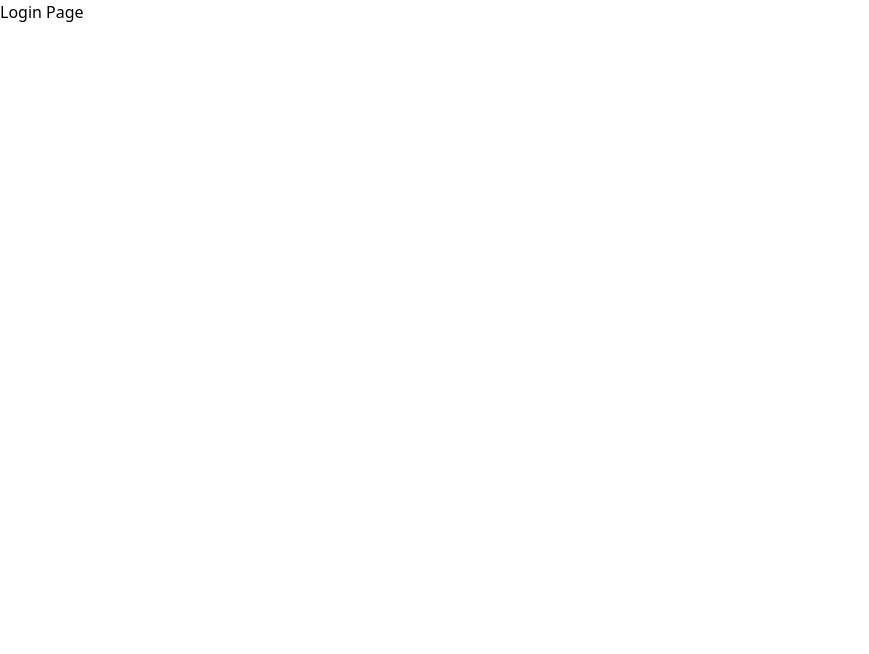
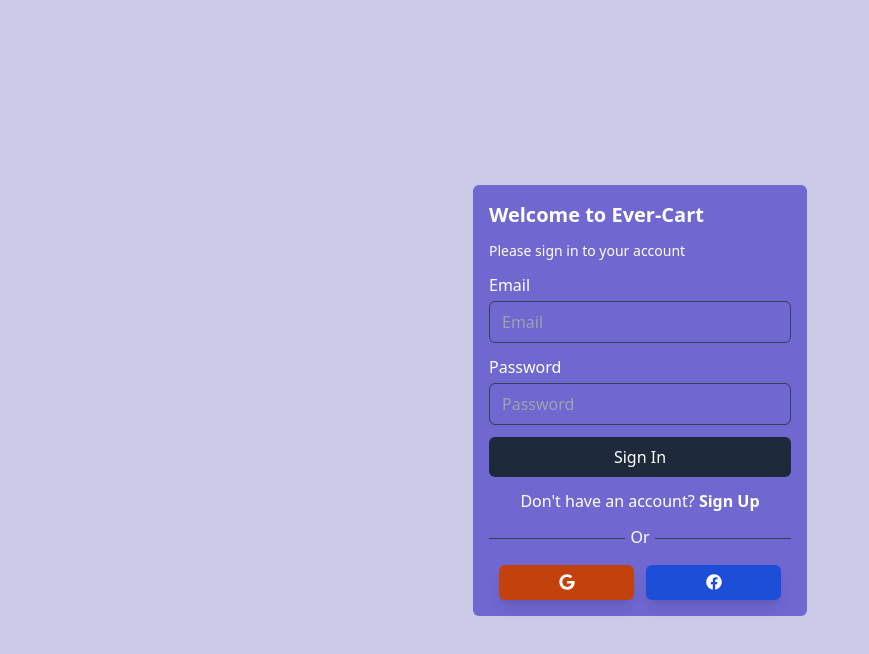
Before and after one commit to kkmorrisfam/dashboard, a React (Create React App) app: page /login in a window 1280 px wide. Shown: the top 654 px of the page, without its empty margins (0-869 px from the left). Built offline with nearby package versions, Linux system fonts and the light colour scheme.

Commit message:
add login and state

```diff
--- a/src/index.js
+++ b/src/index.js
@@ -1,4 +1,4 @@
-import React, {lazy} from 'react';
+import React, {lazy, Suspense} from 'react';
 import ReactDOM from 'react-dom/client';
 import './index.css';
 import { BrowserRouter } from 'react-router-dom';
@@ -8,10 +8,8 @@
 const root = ReactDOM.createRoot(document.getElementById('root'));
 root.render(
   <BrowserRouter>
-    <App />
+    <Suspense>
+      <App />
+    </Suspense>
   </BrowserRouter>
 );
-
-// If you want to start measuring performance in your app, pass a function
-// to log results (for example: reportWebVitals(console.log))
-// or send to an analytics endpoint. Learn more: https://bit.ly/CRA-vitals
--- a/src/views/auth/Login.jsx
+++ b/src/views/auth/Login.jsx
@@ -1,9 +1,81 @@
-import React from 'react';
+import React, {useState} from 'react';
+import { Link } from 'react-router-dom';
+import { FaGoogle } from "react-icons/fa";
+import { FaFacebook } from "react-icons/fa";
 
 const Login = () => {
+
+    const [state, setState] = useState({
+            email: '',
+            password: ''
+        });
+
+        const inputHandle = (e)=> {
+            setState({
+                ...state,
+                [e.target.name] : e.target.value
+            })
+        }
+
+        const submit = (e) => {
+            e.preventDefault()
+            console.log(state)
+        }
+
     return (
-        <div>
-            <h1>Login Page</h1>
+        <div className ='min-w-screen min-h-screen bg-[#cdcae9] flex justify-center items-center'>
+            <div className='w-[350px] text-[#ffffff] p-2'>
+                <div className='bg-[#6f68d1] p-4 rounded-md'>
+                    <h2 className='text-xl mb-3 font-bold'>Welcome to Ever-Cart</h2>
+                    <p className='text-sm mb-3 font-medium'>Please sign in to your account</p>
+            <form onSubmit={submit}>
+                <div className='flex flex-col w-full gap-1 mb-3'>
+                    <label htmlFor="email">Email</label>
+                    <input onChange={inputHandle} value={state.email}
+                    className="px-3 py-2 outline-none border border-slate-700 bg-transparent rounded-md"
+                    type="email" name="email" placeholder="Email" id="email" required />
+
+                </div>
+
+                <div className='flex flex-col w-full gap-1 mb-3'>
+                    <label htmlFor="password">Password</label>
+                    <input onChange={inputHandle} value={state.password}
+                    className="px-3 py-2 outline-none border border-slate-700 bg-transparent rounded-md"
+                    type="password" name="password" placeholder="Password" id="password" required />
+
+                </div>
+
+                <button className='bg-slate-800 w-full hover:shadow-blue-300/50 hover:shadow-lg
+                text-white rounded-md px-7 py-2 mb-3'>Sign In</button>
+
+                <div className='flex items-center mb-3 gap-3 justify-center'>
+                    <p>Don't have an account?
+                        <Link className='font-bold' to="/register"> Sign Up</Link> </p>
+                </div>
+
+                <div className='w-full flex justify-center items-center mb-3 '>
+                    <div className='w-[45%] bg-slate-700 h-[1px]'>
+                    </div>
+                    <div className='w-[10%] flex justify-center items-center'>
+                        <span className='pb-1'>Or</span>
+                    </div>
+                    <div className="w-[45%] bg-slate-700 h-[1px]"></div>
+                </div>
+                <div className='flex justify-center items-center gap-3'>
+                    <div className='w-[135px] h-[35px] flex rounded-md bg-orange-700 shadow-lg
+                    hover:shadow-orange-700/50 justify-center cursor-pointer items-center overflow-hidden'>
+                    <span><FaGoogle /></span>
+                    </div>
+
+                    <div className='w-[135px] h-[35px] flex rounded-md bg-blue-700 shadow-lg
+                    hover:shadow-blue-700/50 justify-center cursor-pointer items-center overflow-hidden'>
+                    <span><FaFacebook /></span>
+                    </div>
+                </div>
+            </form>
+                </div>
+            </div>
+
         </div>
     );
 };
--- a/src/views/auth/Register.jsx
+++ b/src/views/auth/Register.jsx
@@ -1,34 +1,56 @@
-import React from 'react';
+import React, { useState } from 'react';
 import { Link } from 'react-router-dom';
 import { FaGoogle } from "react-icons/fa";
 import { FaFacebook } from "react-icons/fa";
 
 const Register = () => {
+
+    const [state, setState] = useState({
+        name: '',
+        email: '',
+        password: ''
+    });
+
+    const inputHandle = (e)=> {
+        setState({
+            ...state,
+            [e.target.name] : e.target.value
+        })
+    }
+
+    const submit = (e) => {
+        e.preventDefault()
+        console.log(state)
+    }
+
     return (
         <div className ='min-w-screen min-h-screen bg-[#cdcae9] flex justify-center items-center'>
             <div className='w-[350px] text-[#ffffff] p-2'>
                 <div className='bg-[#6f68d1] p-4 rounded-md'>
                     <h2 className='text-xl mb-3 font-bold'>Welcome to Ever-Cart</h2>
                     <p className='text-sm mb-3 font-medium'>Please register your account</p>
-            <form>
+            <form onSubmit = {submit}>
                 <div className='flex flex-col w-full gap-1 mb-3'>
                     <label htmlFor="name">Name</label>
-                    <input className="px-3 py-2 outline-none border border-slate-700 bg-transparent rounded-md"
+                    <input onChange={inputHandle} value={state.name}
+                    className="px-3 py-2 outline-none border border-slate-700 bg-transparent rounded-md"
                     type="text" name="name" placeholder="Name" id="name" required />
 
                 </div>
 
                 <div className='flex flex-col w-full gap-1 mb-3'>
                     <label htmlFor="email">Email</label>
-                    <input className="px-3 py-2 outline-none border border-slate-700 bg-transparent rounded-md"
-                    type="text" name="email" placeholder="Email" id="email" required />
+                    <input onChange={inputHandle} value={state.email}
+                    className="px-3 py-2 outline-none border border-slate-700 bg-transparent rounded-md"
+                    type="email" name="email" placeholder="Email" id="email" required />
 
                 </div>
 
                 <div className='flex flex-col w-full gap-1 mb-3'>
                     <label htmlFor="password">Password</label>
-                    <input className="px-3 py-2 outline-none border border-slate-700 bg-transparent rounded-md"
-                    type="text" name="password" placeholder="Password" id="password" required />
+                    <input onChange={inputHandle} value={state.password}
+                    className="px-3 py-2 outline-none border border-slate-700 bg-transparent rounded-md"
+                    type="password" name="password" placeholder="Password" id="password" required />
 
                 </div>
 
```
